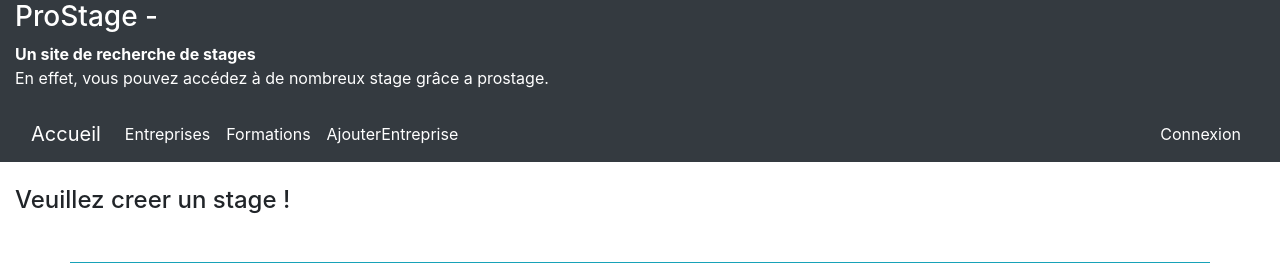
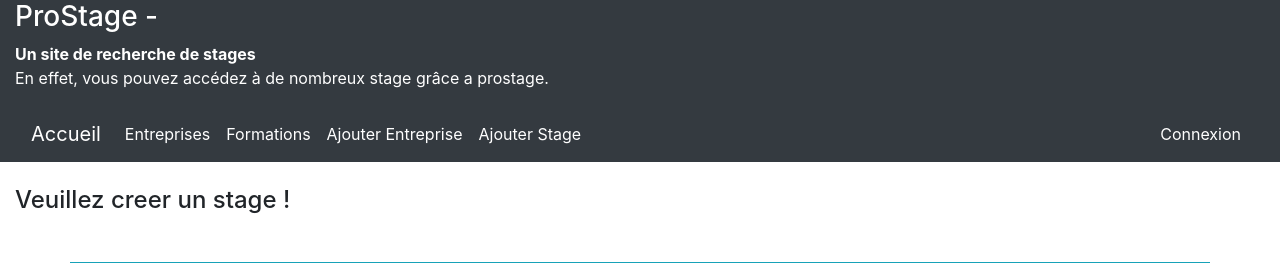
Before and after one commit to ggrimault/ProStage, a Symfony app: template templates/pro_stage/ajouterStage.html.twig in a window 1280 px wide. Shown: the top 263 px of the page. Run offline with Twig, Linux system fonts and the light colour scheme; the template is opened without the code that fills it, so the values that code supplies are empty; form fields are guessed from the names that the template uses; some libraries are stand-ins or nearby versions.

Commit message:
Ajout bouton Connexion/deconnexion

```diff
--- a/src/DataFixtures/AppFixtures.php
+++ b/src/DataFixtures/AppFixtures.php
@@ -126,7 +126,7 @@ class AppFixtures extends Fixture
 
         $unUser = new User();
         $unUser->setEmail("guillaume.grimault64@orange.fr");
-        $unUser->setRoles(["ROLE_ADMIN"]);
+        $unUser->setRoles(["ROLE_ADMIN","ROLE_USER"]);
         $unUser->setPassword('$2y$10$heMA3Lg2f7H9G9d2FFvnSeq2HBN4EHmgnYe9BQW.C30Z1MqsqnO8e');
         $manager->persist($unUser);
 
--- a/templates/base.html.twig
+++ b/templates/base.html.twig
@@ -48,15 +48,20 @@
 					</ul>
 					<ul class="navbar-nav bg-dark text-white">
 						<li class="nav-item">
-							 <a class="nav-link text-white" href="{{ path('ProStageController_ajouterEntreprise') }}">AjouterEntreprise</a>
+							 <a class="nav-link text-white" href="{{ path('ProStageController_ajouterEntreprise') }}">Ajouter Entreprise</a>
+						</li>
+					</ul>
+					<ul class="navbar-nav bg-dark text-white">
+						<li class="nav-item">
+							 <a class="nav-link text-white" href="{{ path('ProStageController_ajouterStage') }}">Ajouter Stage</a>
 						</li>
 					</ul>
 					<ul class="navbar-nav bg-dark text-white ml-auto">
 						<li class="nav-item">
 							{% if is_granted('ROLE_USER') %}
-								<a class="nav-link text-white" href="{{ path('ProStageController_entreprises') }}">Deconnexion</a>
+								<a class="nav-link text-white" href="{{ path('app_logout') }}">Deconnexion</a>
 							{% else %}
-								<a class="nav-link text-white" href="{{ path('ProStageController_entreprises') }}">Connexion</a>
+								<a class="nav-link text-white" href="{{ path('app_login') }}">Connexion</a>
 							{% endif %}
 						</li>
 					</ul>
--- a/templates/security/login.html.twig
+++ b/templates/security/login.html.twig
@@ -13,6 +13,9 @@
             You are logged in as {{ app.user.username }}, <a href="{{ path('app_logout') }}">Logout</a>
         </div>
     {% endif %}
+<div class="container">
+    <div class="row">
+        <div class="col bg-info">
 
             <h1 class="h3 mb-3 font-weight-normal">Please sign in</h1>
             <label for="inputEmail">Email</label>
@@ -39,5 +42,8 @@
             <button class="btn btn-lg btn-primary" type="submit">
                 Sign in
             </button>
+        </div>
+    </div>
+</div>
 </form>
 {% endblock %}
```
Also changed, not shown: config/routes.yaml (+8 -0 lines), src/Controller/SecurityController.php (+3 -7 lines), templates/pro_stage/ajouterEntreprise.html.twig (+5 -3 lines). Lines whose indentation alone changed are shown as unchanged.
